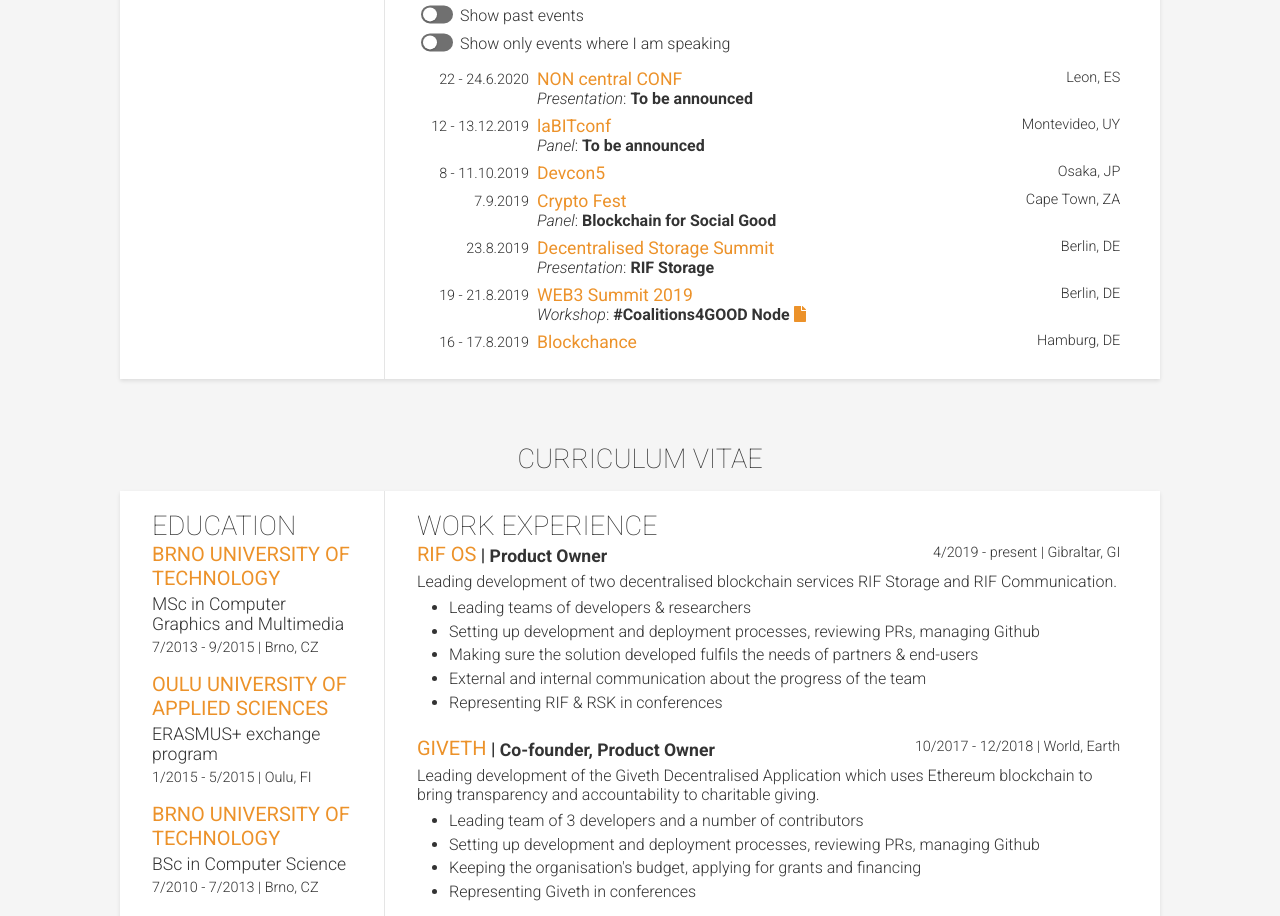
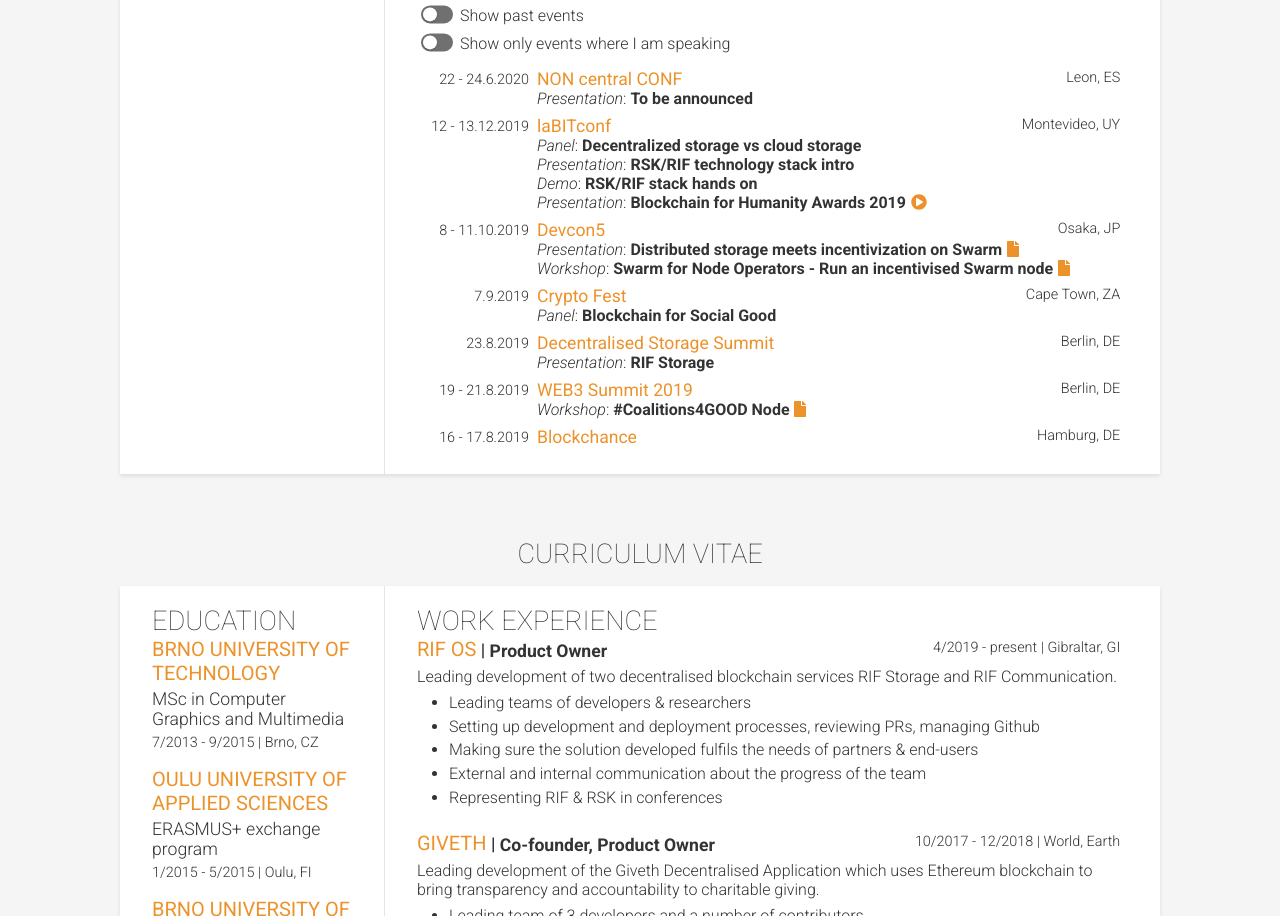
Before and after one commit to vojtechsimetka/website, a React (Create React App) app: page / in a window 1280 px wide. Shown: the part 1460-2376 px from the top of the page. Built offline with nearby package versions, Linux system fonts and the light colour scheme.

Commit message:
added Devcon V and laBITconf

```diff
--- a/src/data/Events.ts
+++ b/src/data/Events.ts
@@ -22,8 +22,21 @@ export default [
     "https://www.labitconf.com/",
     [
       {
-        title: "To be announced",
+        title: "Decentralized storage vs cloud storage",
         type: ETalkType.PANEL
+      },
+      {
+        title: "RSK/RIF technology stack intro",
+        type: ETalkType.PRESENTATION
+      },
+      {
+        title: "RSK/RIF stack hands on ",
+        type: ETalkType.DEMO
+      },
+      {
+        title: "Blockchain for Humanity Awards 2019",
+        type: ETalkType.PRESENTATION,
+        video: "https://youtu.be/esaaWu579wk?t=27460"
       }
     ]
   ),
@@ -35,7 +48,20 @@ export default [
     "Osaka",
     ELocations.JAPAN,
     "https://devcon5.ethereum.org/index.html",
-    null
+    [
+      {
+        title: "Distributed storage meets incentivization on Swarm",
+        type: ETalkType.PRESENTATION,
+        presentation:
+          "https://github.com/ethersphere/devconV/tree/master/PRESENTATIONS/Distributed%20storage%20meets%20incentivization%20on%20Swarm"
+      },
+      {
+        title: "Swarm for Node Operators - Run an incentivised Swarm node",
+        type: ETalkType.WORKSHOP,
+        presentation:
+          "https://github.com/ethersphere/devconV/blob/master/WORKSHOPS/Incentivized/WORKSHOP.md"
+      }
+    ]
   ),
   new Event(
     "Crypto Fest",
```
